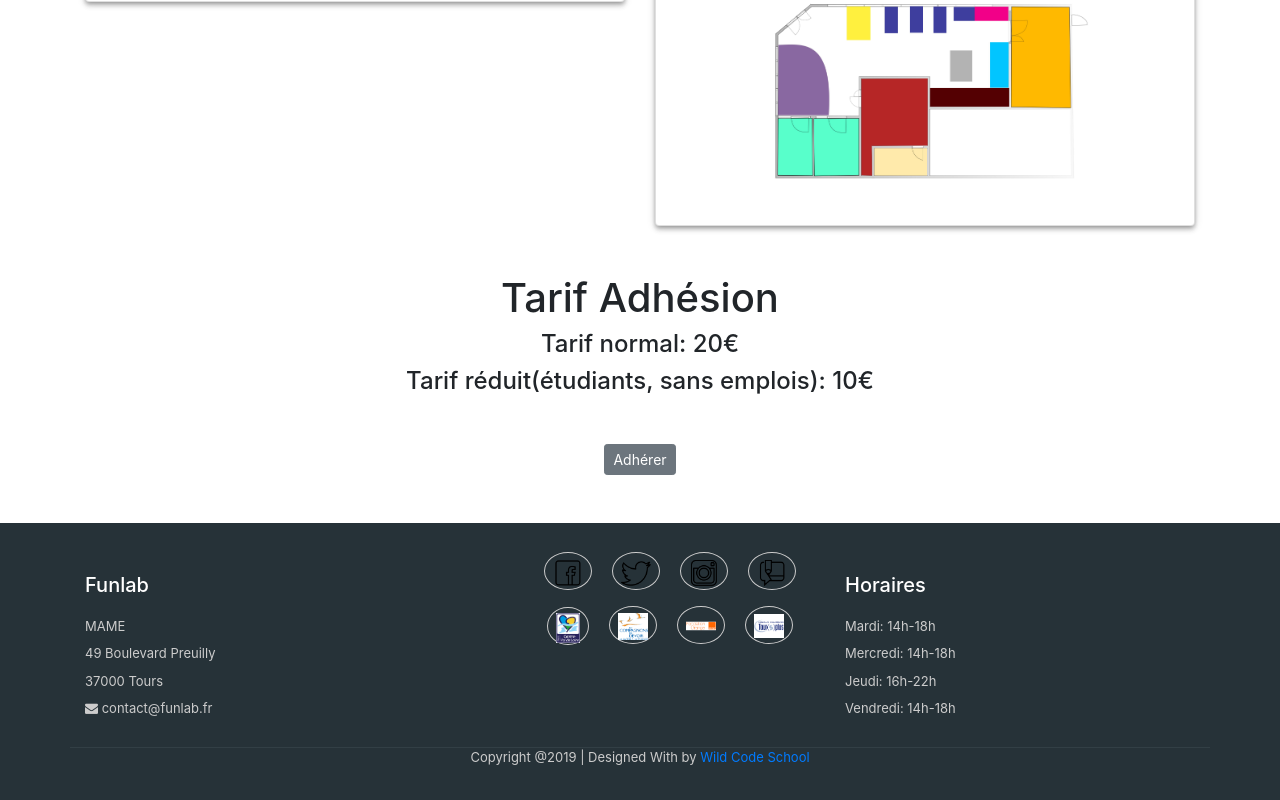
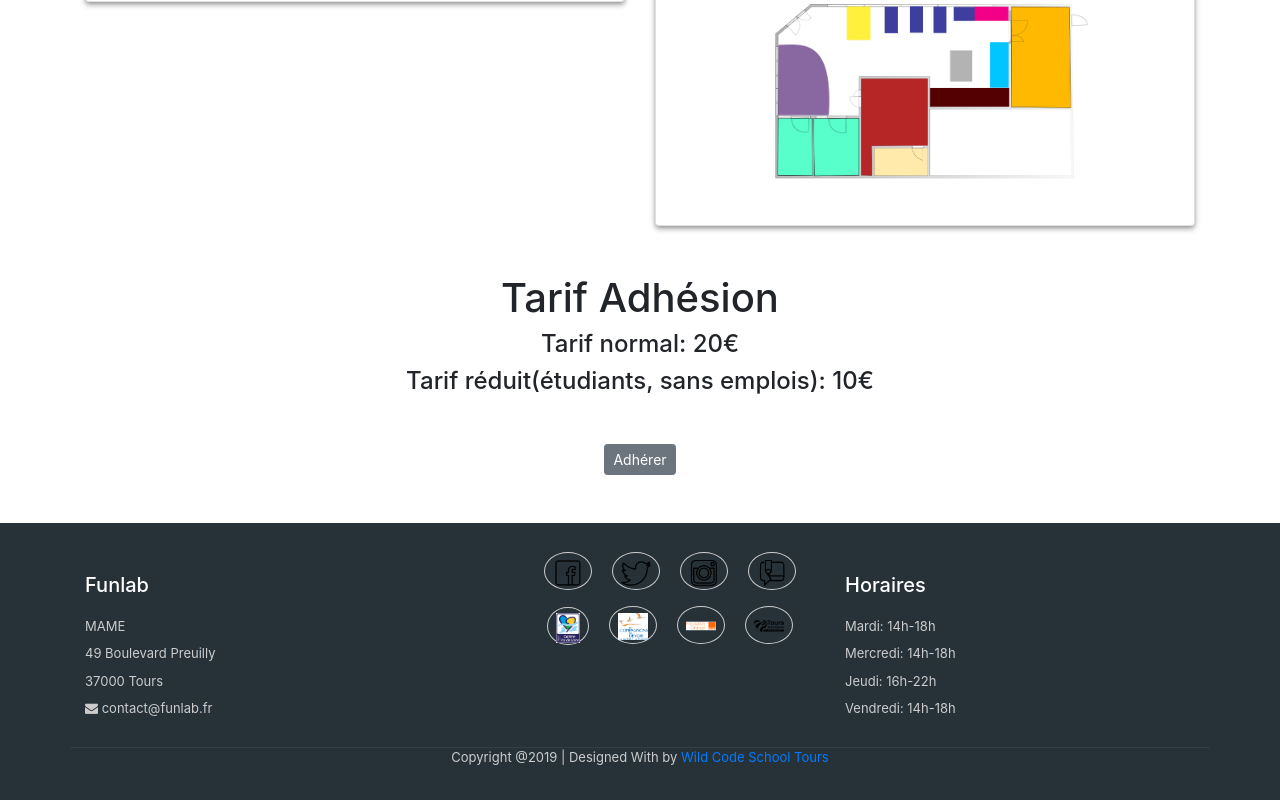
Before and after one commit to musloda/fablab-tours, an Angular app: page / in a window 1280 px wide. Shown: the part 1940-2740 px from the top of the page. Built offline with nearby package versions, Linux system fonts and the light colour scheme; what ngx-openlayers would draw is missing.

Commit message:
changement logo tours metropole

```diff
--- a/src/app/footer/footer.component.html
+++ b/src/app/footer/footer.component.html
@@ -23,7 +23,7 @@
                     <li><a href="http://www.regioncentre-valdeloire.fr/accueil.html" target="_blank"><i><img src="../../assets/images/icons_footer/region-centre-val-de-loire.jpg" alt="region-centre-val-de-loire"></i></a></li>
                     <li><a href="https://www.compagnons-du-devoir.com/" target="_blank"><i><img src="../../assets/images/icons_footer/cdd.png" alt="compagnons-du-devoir"></i></a></li>
                     <li><a href="https://www.fondationorange.com/" target="_blank"><i><img src="../../assets/images/icons_footer/logo_fondation-orange.png" alt="fondationOrange"></i></a></li>
-                    <li><a href="http://tours-metropole.fr/" target="_blank"><i><img src="../../assets/images/icons_footer/toursplus.png" alt="tours-metropole"></i></a></li>
+                    <li><a href="http://tours-metropole.fr/" target="_blank"><i><img src="../../assets/images/icons_footer/tours-metropole.png" alt="tours-metropole"></i></a></li>
                 </ul>
         <!--social_footer_ul ends here-->
             </div>
@@ -41,6 +41,6 @@
         </div>
     </div>
 
-    <p class="text-center">Copyright @2019 | Designed With by <a href="https://wildcodeschool.fr/tours/" target="_blank">Wild Code School</a></p>
+    <p class="text-center">Copyright @2019 | Designed With by <a href="https://wildcodeschool.fr/tours/" target="_blank">Wild Code School Tours</a></p>
 
 </footer>
```
Also changed, not shown: src/assets/images/icons_footer/tours-metropole.png (added).
